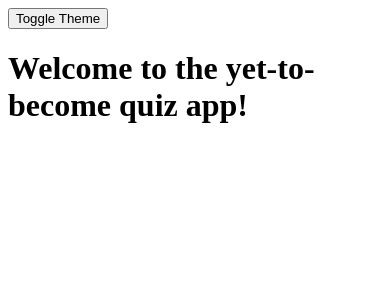
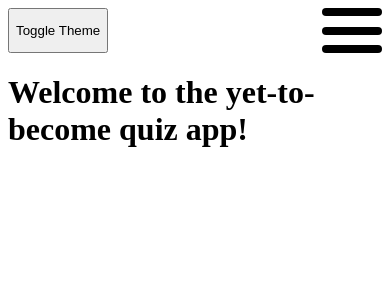
Before and after one commit to Kreoniz/christmas-quiz, a SvelteKit app: page / in a window 390 px wide. Shown: the top 300 px of the page. Built offline with nearby package versions, Linux system fonts and the light colour scheme.

Commit message:
Add hamburger menu prototype

```diff
--- a/src/routes/+layout.svelte
+++ b/src/routes/+layout.svelte
@@ -1,9 +1,98 @@
 <script>
-  import ThemeToggle from "./themeToggle.svelte";
+  import { onMount } from 'svelte';
+  import ThemeToggle from './themeToggle.svelte';
+
+  let hamburgerMenu;
+  let body;
+
+  function toggleMenu() {
+    hamburgerMenu.classList.toggle('open');
+  }
+
+  onMount(() => {
+    body = document.querySelector('body');
+  });
 </script>
 
 <nav>
   <ThemeToggle />
+
+  <button bind:this={hamburgerMenu} on:click={toggleMenu} type="button" class="hamburger-menu">
+    <span></span>
+  </button>
 </nav>
 
 <slot />
+
+<style>
+  nav {
+    display: flex;
+    justify-content: space-between;
+  }
+
+  button {
+    appearance: none;
+    border: none;
+    background: none;
+  }
+
+  .hamburger-menu {
+    position: relative;
+
+    width: 60px;
+    height: 45px;
+  }
+
+  .hamburger-menu:hover {
+    cursor: pointer;
+  }
+
+  .hamburger-menu::before,
+  .hamburger-menu::after {
+    content: "";
+  }
+
+  .hamburger-menu span,
+  .hamburger-menu::before,
+  .hamburger-menu::after {
+    position: absolute;
+    left: 0;
+    width: 100%;
+    height: 8px;
+    background: var(--text);
+    border-radius: 10px;
+
+    transition: 0.4s ease;
+  }
+
+  .hamburger-menu span {
+    top: 50%;
+    transform: translateY(-50%);
+  }
+
+  .hamburger-menu::before {
+    top: 0;
+    transform-origin: 0% 0%;
+  }
+
+  .hamburger-menu::after {
+    bottom: 0;
+    transform-origin: 0% 100%;
+  }
+
+  .hamburger-menu:hover::before {
+    transform: rotate(45deg);
+    top: -1px;
+    left: 11px;
+  }
+
+  .hamburger-menu:hover span {
+    transform: translateY(-50%) scale(0);
+  }
+
+  .hamburger-menu:hover::after {
+    transform: rotate(-45deg);
+    bottom: -2px;
+    left: 11px;
+  }
+</style>
--- a/src/routes/themeToggle.svelte
+++ b/src/routes/themeToggle.svelte
@@ -5,6 +5,7 @@
 
   onMount(() => {
     body = document.querySelector('body');
+    body.classList.add(theme);
   });
 
   function toggleTheme() {
@@ -14,4 +15,4 @@
   }
 </script>
 
-<button on:click={toggleTheme}>Toggle Theme</button>
+<button type="button" on:click={toggleTheme}>Toggle Theme</button>
```
